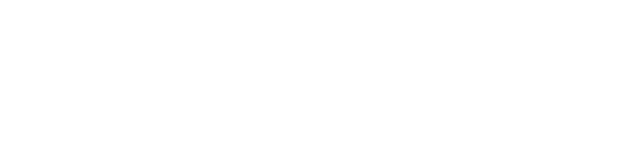
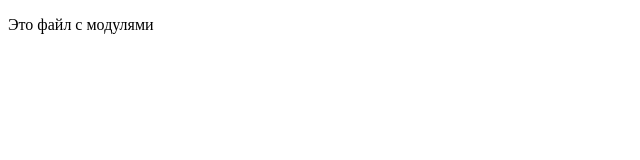
Before and after one commit to aleksandr-rozhkov/new-test, a plain HTML site: page 4/modules.html in a window 1280 px wide. Shown: the whole page, without its empty margins (0-640 px from the left). Drawn offline with Linux system fonts and the light colour scheme.

Commit message:
the title and line have been chanded in the modules

```diff
--- a/4/modules.html
+++ b/4/modules.html
@@ -4,9 +4,9 @@
   <meta charset="UTF-8">
   <meta http-equiv="X-UA-Compatible" content="IE=edge">
   <meta name="viewport" content="width=device-width, initial-scale=1.0">
-  <title>Document</title>
+  <title>Это файл с модулями</title>
 </head>
 <body>
-
+ <p>Это файл с модулями</p>
 </body>
 </html>
```
